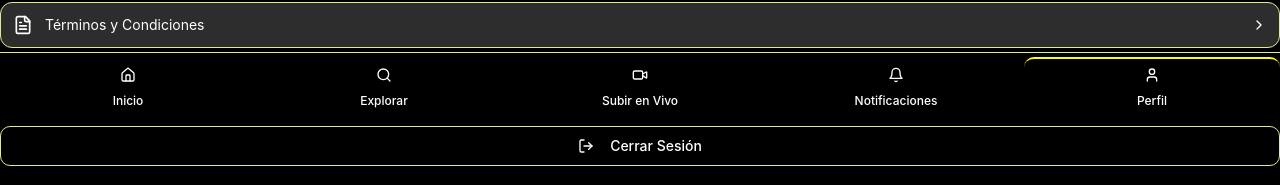
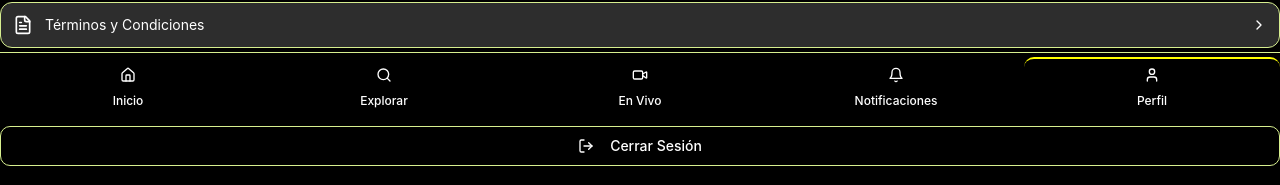
Before and after one commit to alessio0618/rematelive-en-vivo-mundo, a React (Vite) app: page /perfil in a window 1280 px wide. Shown: the part 681-866 px from the top of the page. Built offline with nearby package versions, Linux system fonts and the light colour scheme.

Commit message:
Fix: Change "Subir en Vivo" to "En Vivo"
Change the text label in the bottom navigation bar from "Subir en Vivo" to "En Vivo" in BottomNavBar.tsx.

```diff
--- a/src/components/BottomNavBar.tsx
+++ b/src/components/BottomNavBar.tsx
@@ -18,7 +18,7 @@ const BottomNavBar = () => {
   const navItems: NavItem[] = [
     { id: 'inicio', label: 'Inicio', icon: Home, route: '/' },
     { id: 'explorar', label: 'Explorar', icon: Search, route: '/explorar' },
-    { id: 'subir', label: 'Subir en Vivo', icon: Video, route: '/subir-en-vivo' },
+    { id: 'subir', label: 'En Vivo', icon: Video, route: '/subir-en-vivo' },
     { id: 'notificaciones', label: 'Notificaciones', icon: Bell, route: '/notificaciones' },
     { id: 'perfil', label: 'Perfil', icon: User, route: '/perfil' },
   ];
```
